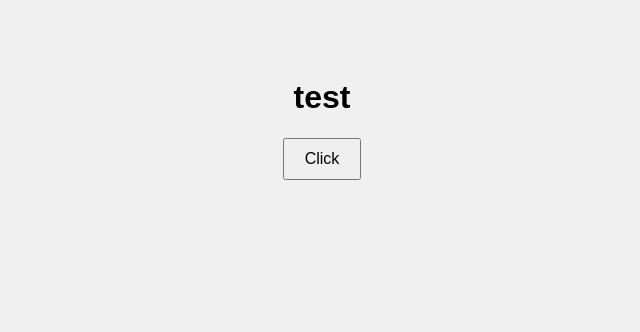
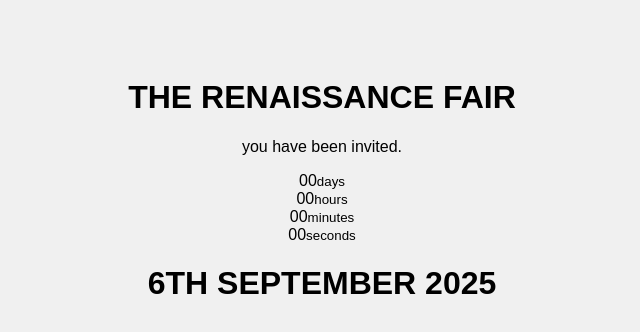
Before and after one commit to the-stoods/renfair, a plain HTML site: page index.html in a window 1280 px wide. Shown: the whole page, without its empty margins (318-958 px from the left). Drawn offline with Linux system fonts and the light colour scheme.

Commit message:
Add files via upload

```diff
--- a/index.html
+++ b/index.html
@@ -2,14 +2,24 @@
 <html lang="en">
 
 <head>
-    <meta charset="UTF-8">
-    <title>My Test Site</title>
-    <link rel="stylesheet" href="style.css">
+    <meta charset="UTF-8" />
+    <meta name="viewport" content="width=device-width, initial-scale=1.0" />
+    <title>the announcement you've been waiting for</title>
+    <link rel="stylesheet" href="style.css" />
 </head>
 
 <body>
-    <h1>test</h1>
-    <button onclick="changeBackground()">Click</button>
+    <div class="container">
+        <h1>THE RENAISSANCE FAIR</h1>
+        <p>you have been invited.</p>
+        <div id="countdown">
+            <div><span id="days">00</span><small>days</small></div>
+            <div><span id="hours">00</span><small>hours</small></div>
+            <div><span id="minutes">00</span><small>minutes</small></div>
+            <div><span id="seconds">00</span><small>seconds</small></div>
+        </div>
+        <h1>6TH SEPTEMBER 2025</h1>
+    </div>
 
     <script src="script.js"></script>
 </body>
```
